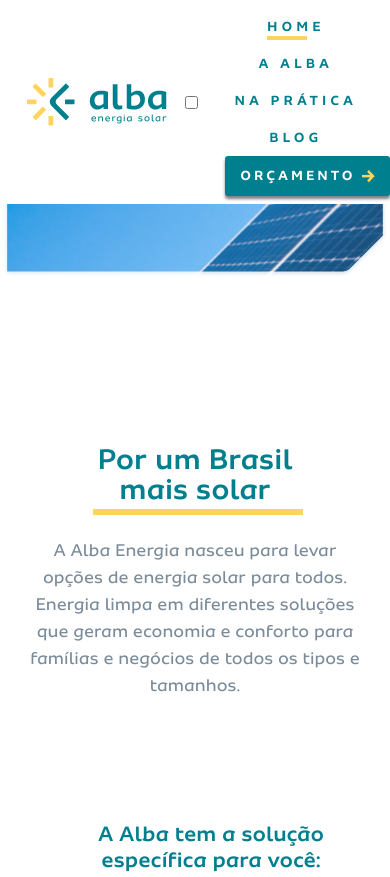
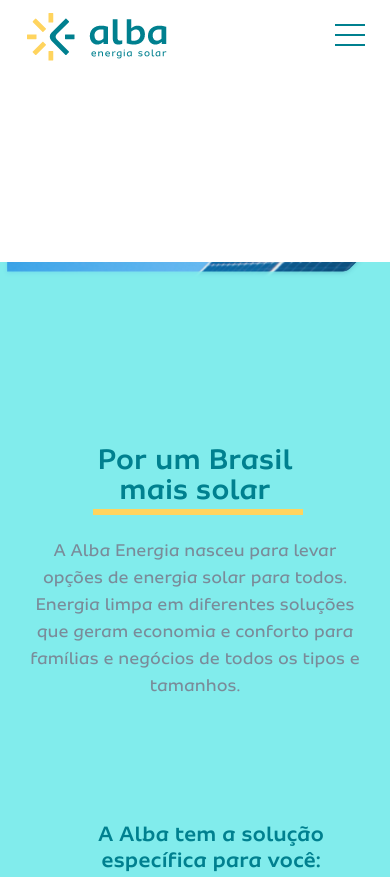
Before and after one commit to renanmurilo/site-alba, a website: page index.html in a window 390 px wide. Shown: the top 877 px of the page. Drawn offline with Linux system fonts and the light colour scheme.

Commit message:
header atualizada

```diff
--- a/src/assets/js/main.js
+++ b/src/assets/js/main.js
@@ -1,4 +1,4 @@
-$(function(){
+$(function () {
   $('.carrousel-banner').slick({
     autoplay: true,
     dots: false,
@@ -6,7 +6,7 @@ $(function(){
       {
         breakpoint: 1024,
         settings: {
-                arrows : false,
+          arrows: false,
           slidesToShow: 1
         }
       }
@@ -14,7 +14,7 @@ $(function(){
   })
 });
 
-$(function(){
+$(function () {
   $('.carroussel-blog').slick({
     lazyLoad: 'ondemand',
     slidesToShow: 3,
@@ -30,3 +30,9 @@ $(function(){
     ]
   });
 })
+
+$(function () {
+  $('.menu').click(function () {
+    $('.cx-itens').toggleClass('show');
+  });
+});
--- a/src/scss/_header.scss
+++ b/src/scss/_header.scss
@@ -72,10 +72,85 @@ header {
   }
 }
 
+*,
+    *:before,
+    *:after {
+        margin: 0;
+        padding: 0;
+        box-sizing: border-box;
+    }
+
+    body {
+        background: #81ecec;
+        overflow-x: hidden;
+    }
+
+    #menu-principal {
+        position: relative;
+    }
+
+    .menu {
+        display: none;
+    }
+
+    .hamburguer {
+        position: relative;
+        display: block;
+        background: $verde-alba;
+        width: 30px;
+        height: 2px;
+        top: 29px;
+        left: 15px;
+        transition: .5s ease-in-out;
+    }
+
+    .hamburguer:before,
+    .hamburguer:after {
+        background: $verde-alba;
+        content: '';
+        display: block;
+        width: 100%;
+        height: 100%;
+        position: absolute;
+        transition: .5s ease-in-out;
+    }
+
+    .hamburguer:before {
+        top: -10px;
+    }
+
+    .hamburguer:after {
+        bottom: -10px;
+    }
+
+    input {
+        display: none;
+    }
+
+    input:checked ~ label .hamburguer {
+        transform: rotate(45deg);
+    }
+
+    input:checked ~ label .hamburguer:before {
+        transform: rotate(90deg);
+        top: 0;
+    }
+
+    input:checked ~ label .hamburguer:after {
+        transform: rotate(90deg);
+        bottom: 0;
+    }
+
 @media only screen and (min-width: 320px) and (max-width: 767px) {
 
   .menu {
     display: block !important;
+    background: #fff;
+    width: 60px;
+    height: 60px;
+    position: absolute;
+    top: 5px;
+    right: 10px;
   }
 
   .cx-itens {
```
Also changed, not shown: src/assets/css/app.css, 1 other file. Lines whose indentation alone changed are shown as unchanged.
